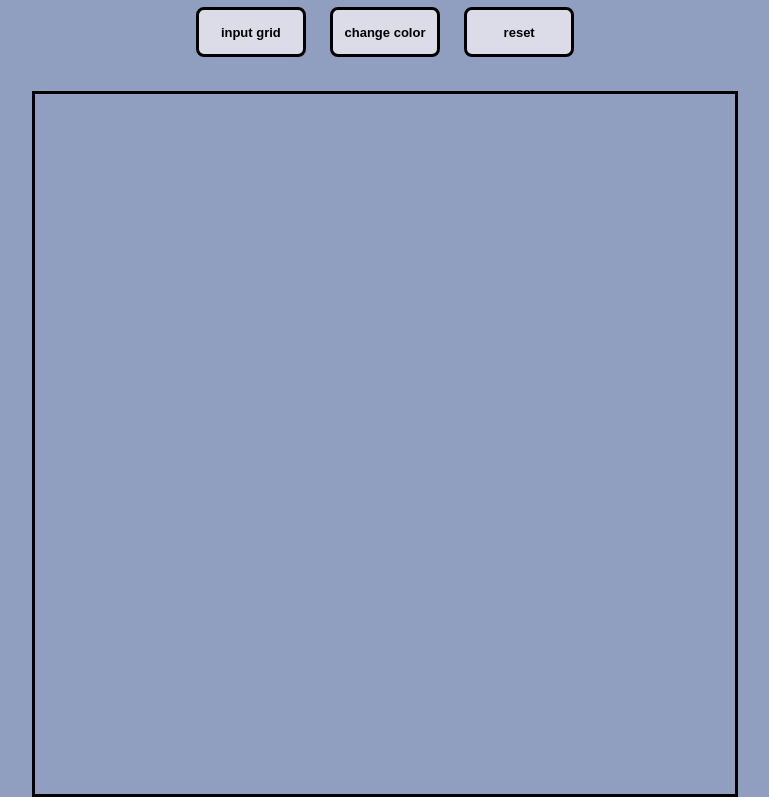
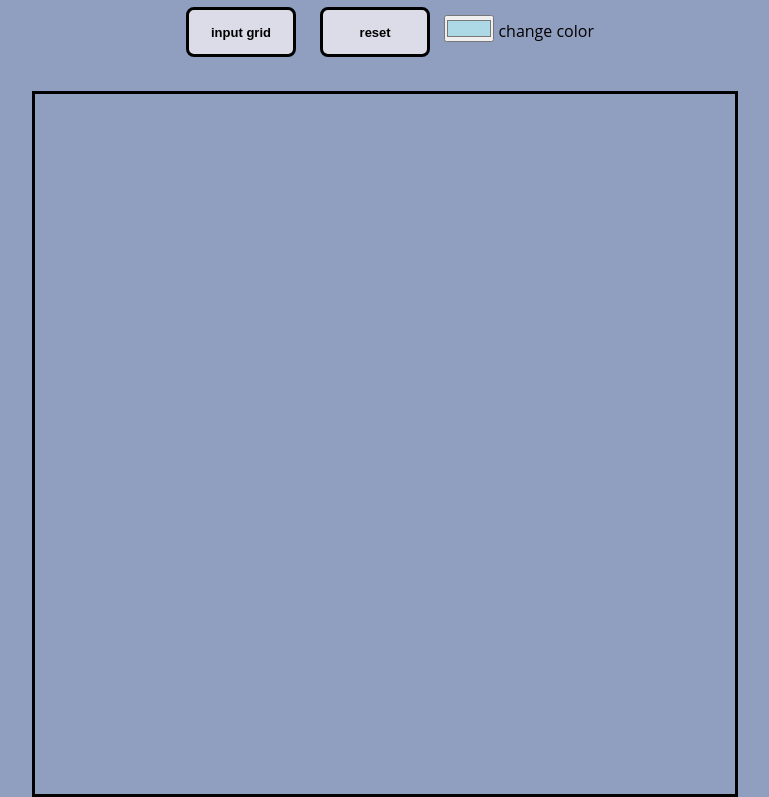
Before and after one commit to rgatev/etch-a-sketch, a plain HTML site: page index.html in a window 1280 px wide. Shown: the part 98-895 px from the top of the page, without its empty margins (255-1024 px from the left). Drawn offline with Linux system fonts and the light colour scheme.

Commit message:
Update index.html
added color change

```diff
--- a/index.html
+++ b/index.html
@@ -14,8 +14,8 @@
     </div>
     <div class="buttons-container">
       <button id="btn1">input grid</button>
-      <button id="btn2">change color</button>
-      <button id="btn3">reset</button>
+      <button id="btn2">reset</button>
+     <input type="color" id="btn3" value="#add8e6" /> change color
     </div>
     <div class="wrapper">
       <div class="container"></div>
```
